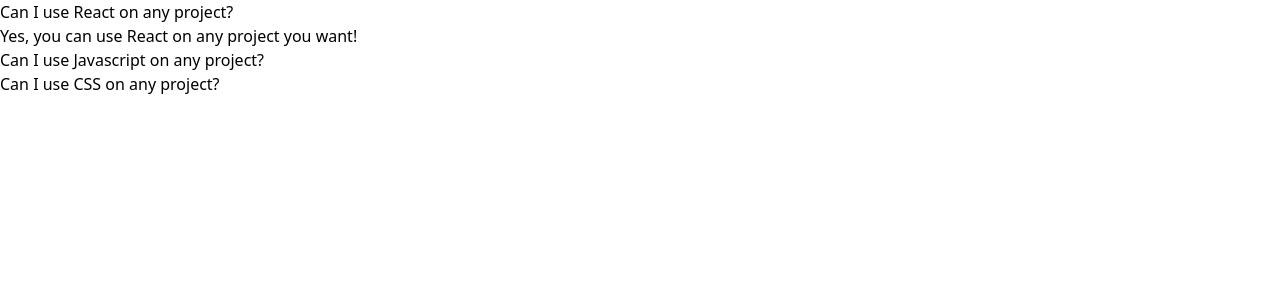
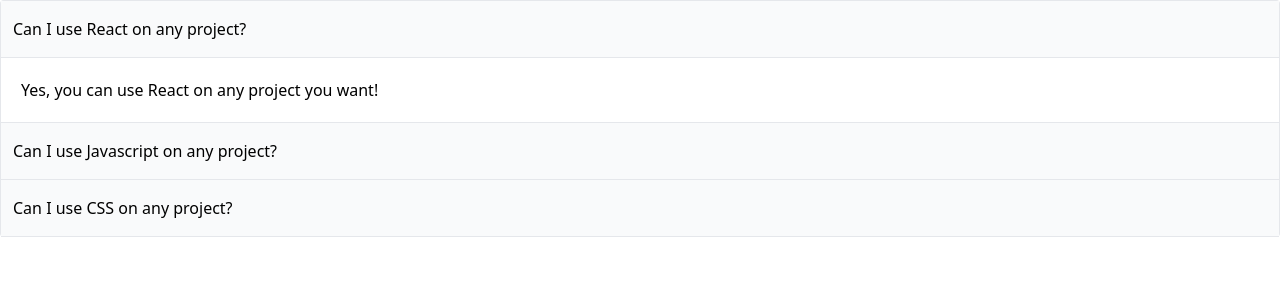
Before and after one commit to khazziro/routing, a React (Vite) app: page / in a window 1280 px wide. Shown: the top 300 px of the page. Built offline with nearby package versions, Linux system fonts and the light colour scheme; some icons are missing.

Commit message:
Add styling for the accordion functionality

```diff
--- a/src/components/Accordion.jsx
+++ b/src/components/Accordion.jsx
@@ -1,4 +1,5 @@
 import { useState } from "react";
+import { GoChevronDown, GoChevronLeft } from "react-icons/all.js";
 
 const Accordion = ({ items }) => {
   const [expandedIndex, setExpandedIndex] = useState(0);
@@ -10,14 +11,27 @@
   const renderedItems = items.map((item, index) => {
     const isExpanded = index === expandedIndex;
 
+    const icon = (
+      <span className="text-2xl">
+        {isExpanded ? <GoChevronDown /> : <GoChevronLeft />}
+      </span>
+    );
+
     return (
       <div key={item.id}>
-        <div onClick={() => handleClick(index)}>{item.label}</div>
-        {isExpanded && <div>{item.content}</div>}
+        <div
+          className="flex justify-between p-3 bg-gray-50 border-b items-center cursor-pointer"
+          onClick={() => handleClick(index)}
+        >
+          {item.label}
+          {icon}
+        </div>
+        {isExpanded && <div className="border-b p-5">{item.content}</div>}
       </div>
     );
   });
-  return <div>{renderedItems}</div>;
+
+  return <div className="border-x border-t rounded">{renderedItems}</div>;
 };
 
 export default Accordion;
```
